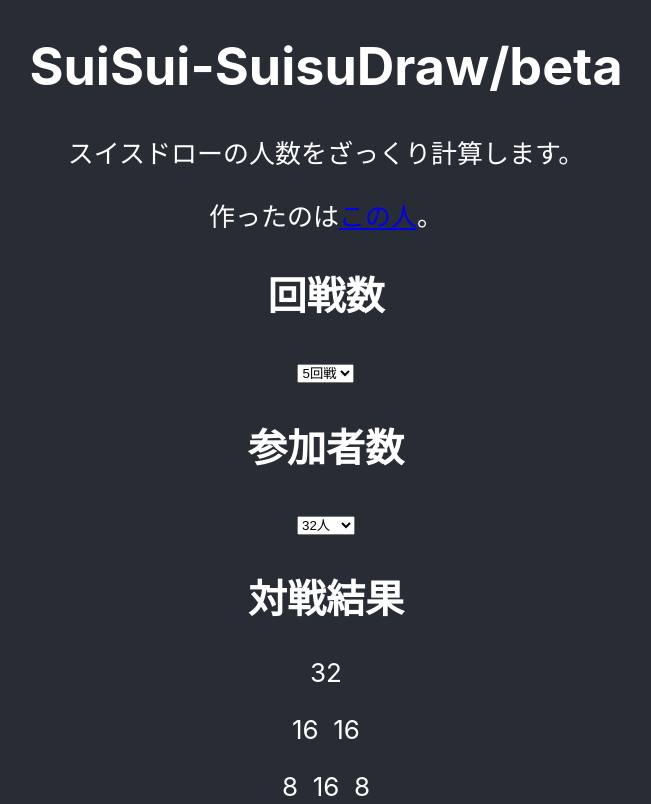
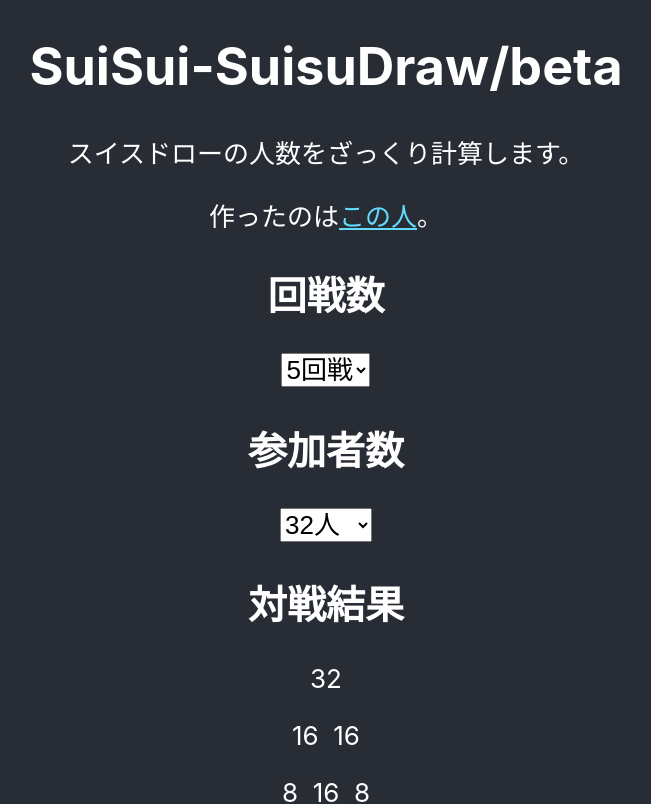
Before and after one commit to rue1-suzuki/suisuisuisu-draw, a React (Create React App) app: page / in a window 1280 px wide. Shown: the top 804 px of the page, without its empty margins (314-965 px from the left). Built offline with nearby package versions, Linux system fonts and the light colour scheme.

Commit message:
add nice_css

```diff
--- a/src/App.css
+++ b/src/App.css
@@ -9,9 +9,10 @@ body {
   text-align: center;
 }
 
-input {
-  text-align: center;
+select {
   font-size: calc(10px + 2vmin);
-  width: calc(160px + 2vmin);
-  height: calc(32px + 2vmin);
 }
+
+a {
+  color: #61dafb;
+}
```
